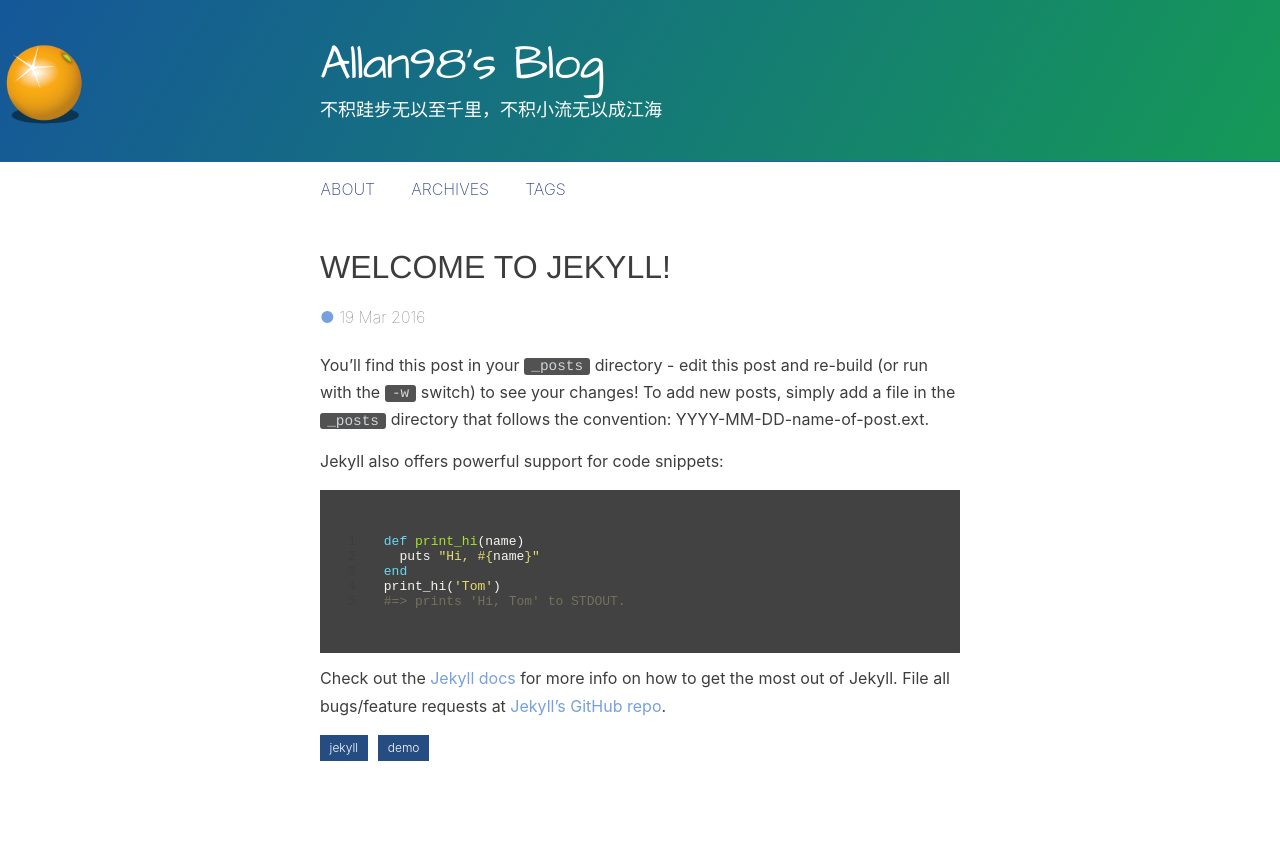
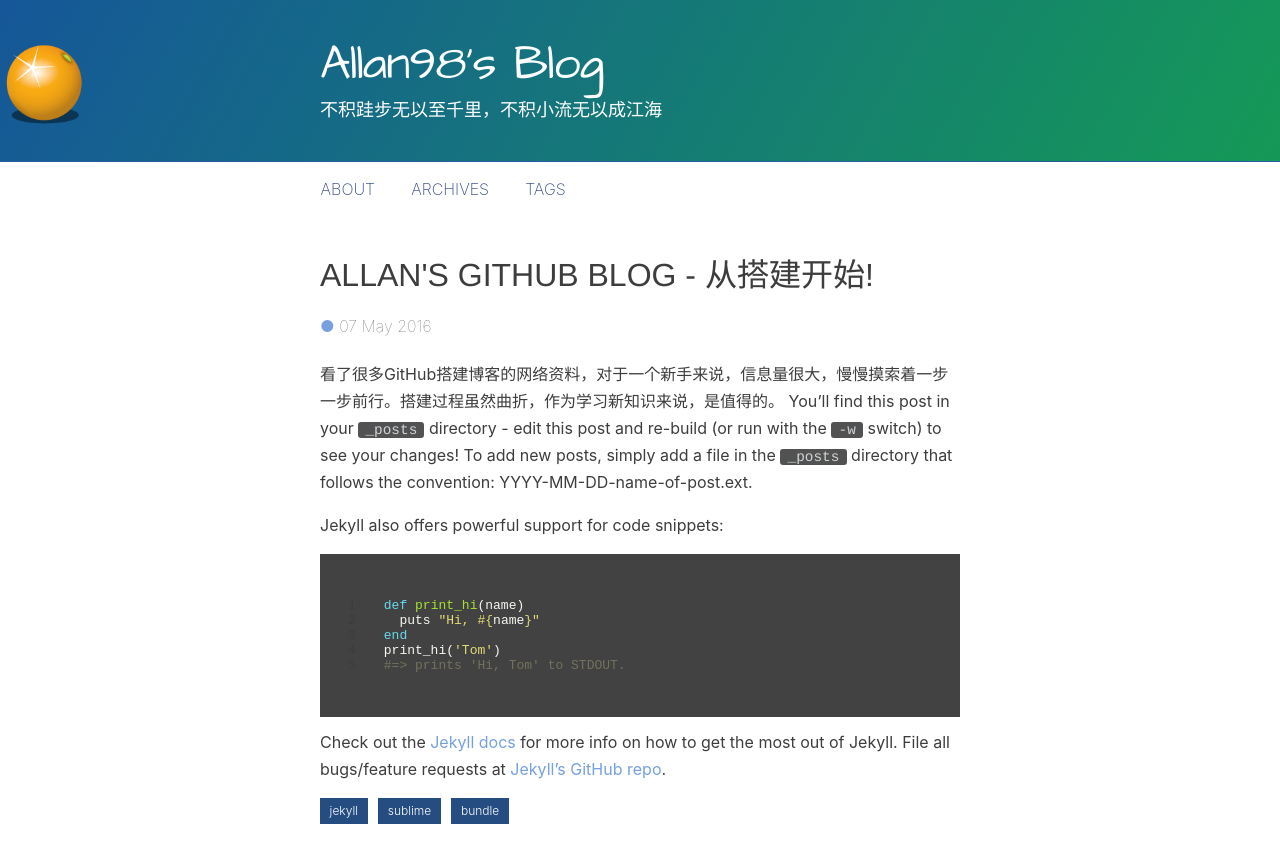
Before and after one commit to allan98/allan98.github.io, a Jekyll site: the page built from _posts/2016-05-07-jek.md, in a window 1280 px wide. Shown: the top 863 px of the page. Built offline with Jekyll 4.4.1, drawn with Linux system fonts in a browser that asks for light colours.

Commit message:
post welcome

```diff
--- a/_posts/2015-01-01-jek.md
+++ b/_posts/2016-05-07-jek.md
@@ -1,11 +1,11 @@
 ---
 layout: post
-title: "Welcome to Jekyll!"
-date: 2016-03-19 17:40:41
-category: demo
-tags: [jekyll, demo]
+title: "Allan's GitHub Blog - 从搭建开始!"
+date: 2016-05-07 15:50:01
+tags: [jekyll, sublime, bundle]
 ---
 
+看了很多GitHub搭建博客的网络资料，对于一个新手来说，信息量很大，慢慢摸索着一步一步前行。搭建过程虽然曲折，作为学习新知识来说，是值得的。
 You'll find this post in your `_posts` directory - edit this post and re-build (or run with the `-w` switch) to see your changes!
 To add new posts, simply add a file in the `_posts` directory that follows the convention: YYYY-MM-DD-name-of-post.ext.
 
```
